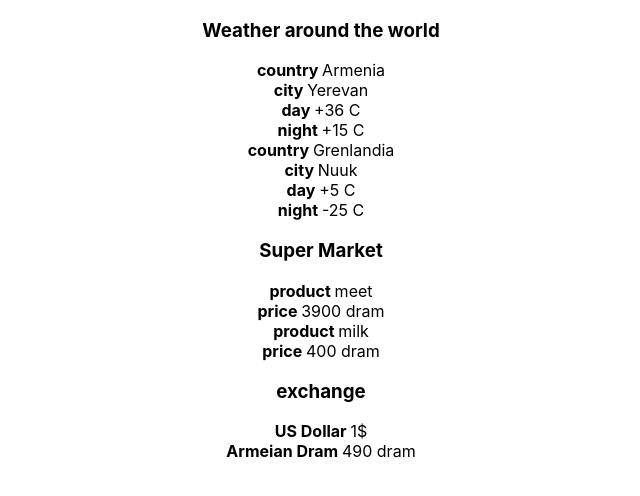
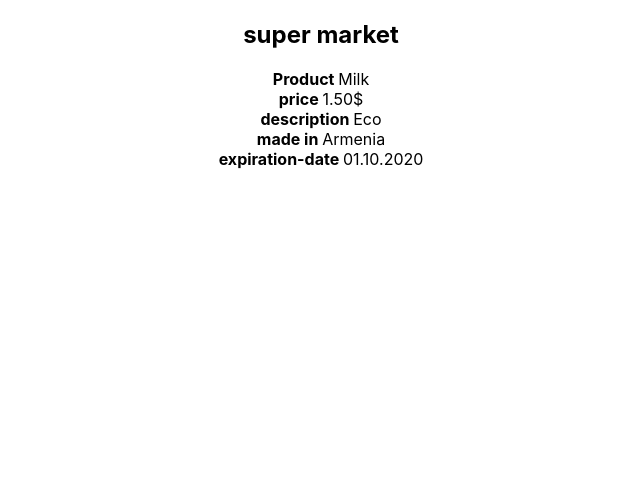
Before and after one commit to Armen-MATEO/react_002, a React (Create React App) app: page /404 in a window 1280 px wide. Shown: the top 496 px of the page, without its empty margins (319-959 px from the left). Built offline with nearby package versions, Linux system fonts and the light colour scheme.

Commit message:
creation of class components

```diff
--- a/src/App.js
+++ b/src/App.js
@@ -1,19 +1,29 @@
 import React from "react";
 import "./App.css";
-import { Market } from "./modulner/food";
-import { Weather } from "./modulner/weather";
-import Exchange from "./modulner/exchange";
+//import { Market } from "./components/Food";
+//import { Weather } from "./components/Weather";
+//import Exchange from "./components/Exchange";
+import { Product } from "./components/Product";
+
 function App() {
   return (
     <div className="App">
-      <h3>Weather around the world</h3>
+      <h2>super market</h2>
+      <Product
+        name="Milk"
+        price="1.50$"
+        description="Eco"
+        made="Armenia"
+        date="01.10.2020"
+      />
+      {/* <h3>Weather around the world</h3>
       <Weather country="Armenia" city="Yerevan" day="+36 C" night="+15 C" />
       <Weather country="Grenlandia" city="Nuuk" day="+5 C" night="-25 C" />
       <h3>Super Market</h3>
       <Market name="meet" price="3900 dram" />
       <Market name="milk" price="400 dram" />
       <h3>exchange</h3>
-      <Exchange currUSA="1$" currArm="490 dram" />
+      <Exchange currUSA="1$" currArm="490 dram" />*/}
     </div>
   );
 }
--- /dev/null
+++ b/src/components/Product.js
@@ -0,0 +1,27 @@
+import React, { Component } from "react";
+
+export class Product extends Component {
+  constructor(props) {
+    super();
+  }
+  render() {
+    return (
+      <div>
+        <b>Product </b>
+        {this.props.name}
+        <br />
+        <b>price </b>
+        {this.props.price}
+        <br />
+        <b>description </b>
+        {this.props.description}
+        <br />
+        <b>made in </b>
+        {this.props.made}
+        <br />
+        <b>expiration-date </b>
+        {this.props.date}
+      </div>
+    );
+  }
+}
```
Also changed, not shown: src/components/Exchange.js (renamed from src/modulner/exchange.js), src/components/Food.js (renamed from src/modulner/food.js), src/components/Weather.js (renamed from src/modulner/weather.js).
